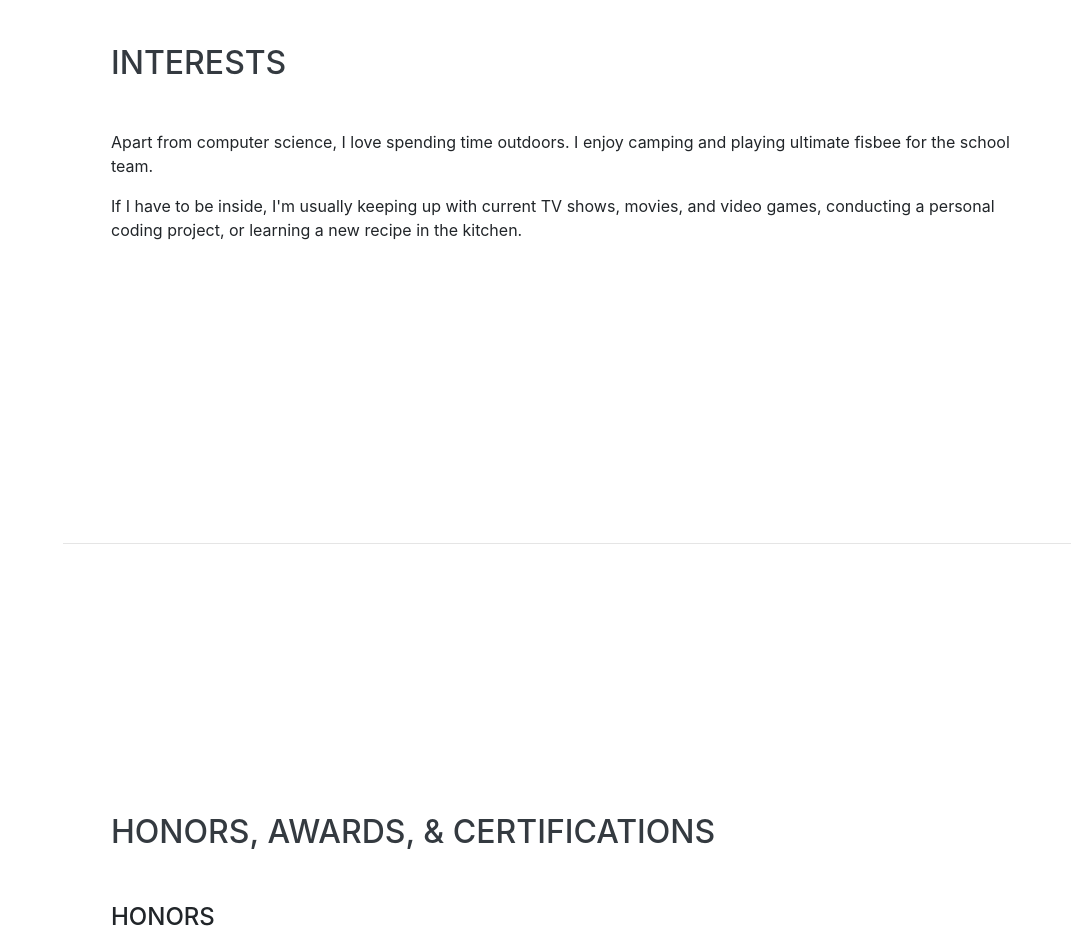
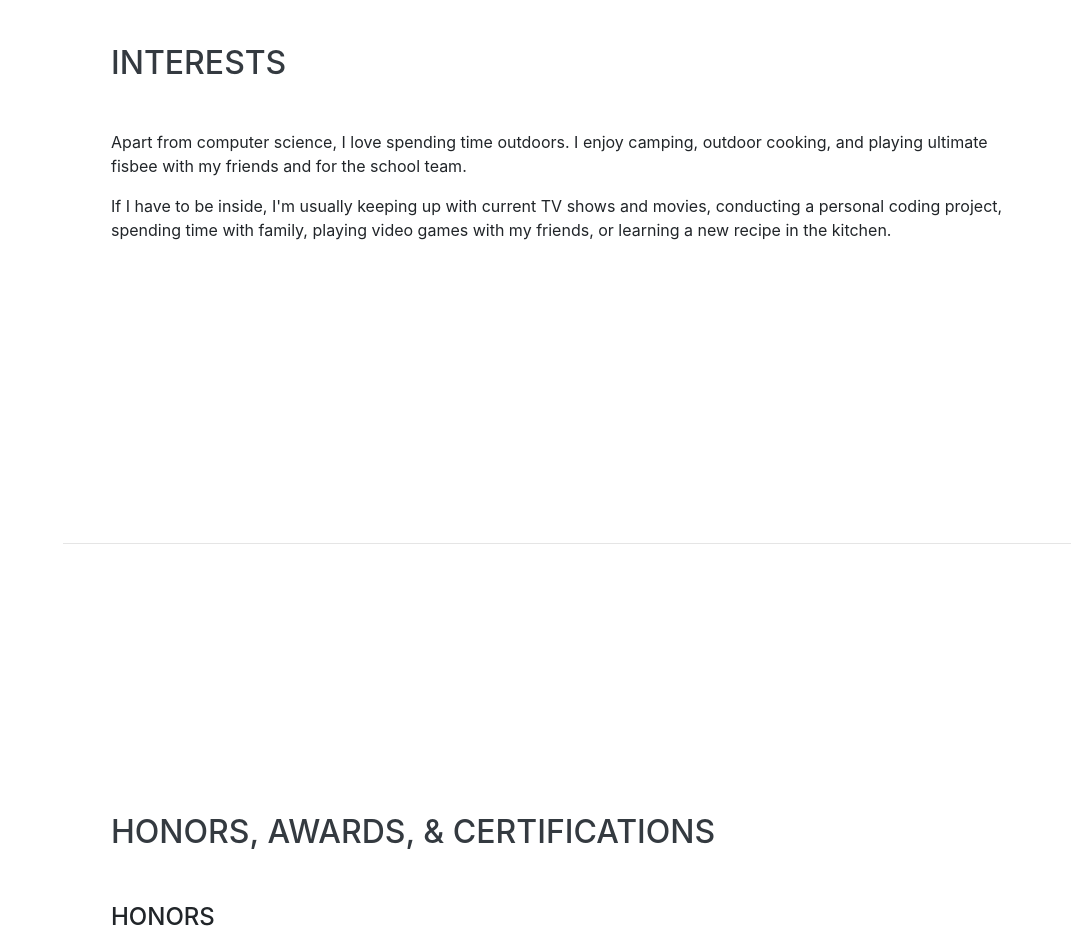
Before and after one commit to harishanmugaraja/harishanmugaraja.github.io, a website with bundled scripts: page index.html in a window 1280 px wide. Shown: the part 2660-3590 px from the top of the page, without its empty margins (209-1280 px from the left). Built offline with nearby package versions, Linux system fonts and the light colour scheme; a web font is replaced by a local one.

Commit message:
changed div interest

```diff
--- a/index.html
+++ b/index.html
@@ -284,8 +284,8 @@
     <section class="resume-section p-3 p-lg-5 d-flex align-items-center" id="interests">
       <div class="w-100">
         <h2 class="mb-5">Interests</h2>
-        <p>Apart from computer science, I love spending time outdoors. I enjoy camping and playing ultimate fisbee for the school team. </p>
-        <p class="mb-0">If I have to be inside, I'm usually keeping up with current TV shows, movies, and video games, conducting a personal coding project, or learning a new recipe in the kitchen.</p>
+        <p>Apart from computer science, I love spending time outdoors. I enjoy camping, outdoor cooking, and playing ultimate fisbee with my friends and for the school team.</p>
+        <p class="mb-0">If I have to be inside, I'm usually keeping up with current TV shows and movies, conducting a personal coding project, spending time with family, playing video games with my friends, or learning a new recipe in the kitchen.</p>
       </div>
     </section>
 
```
